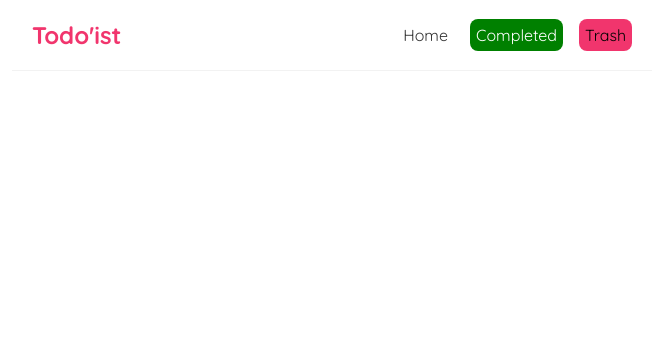
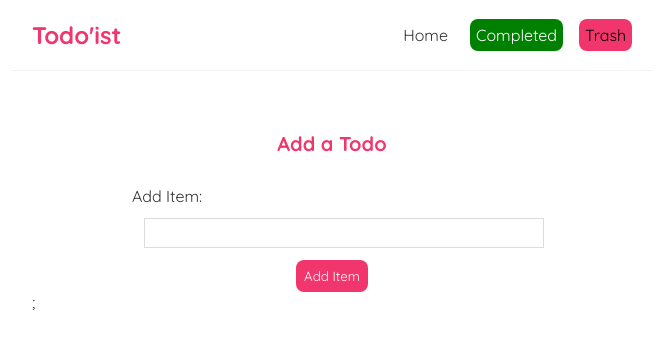
Before and after one commit to Majidalee1/todo-list, a React (Create React App) app: page / in a window 1280 px wide. Shown: the top 348 px of the page, without its empty margins (308-971 px from the left). Built offline with nearby package versions, Linux system fonts and the light colour scheme.

Commit message:
Update App.tsx

```diff
--- a/src/App.tsx
+++ b/src/App.tsx
@@ -1,6 +1,6 @@
 import React from "react";
 import "./App.css";
-import { Route, BrowserRouter as Router, Switch } from "react-router-dom";
+import { Route, HashRouter as Router, Switch } from "react-router-dom";
 import Navbar from "./shared/navbar";
 import HomePage from "./pages/Homepage";
 import Completed from "./pages/Completed";
@@ -12,13 +12,13 @@ function App() {
         <Navbar />
         <div className="content">
           <Switch>
-            <Route exact path="todo-list/">
+            <Route exact path="/">
               <HomePage />
             </Route>
-            <Route path="todo-list/completed">
+            <Route path="/completed">
               <Completed />
             </Route>
-            <Route path="todo-list/trash">
+            <Route path="/trash">
               <Trash />
             </Route>
             {/* <Route path="/blogs/:id">
```
